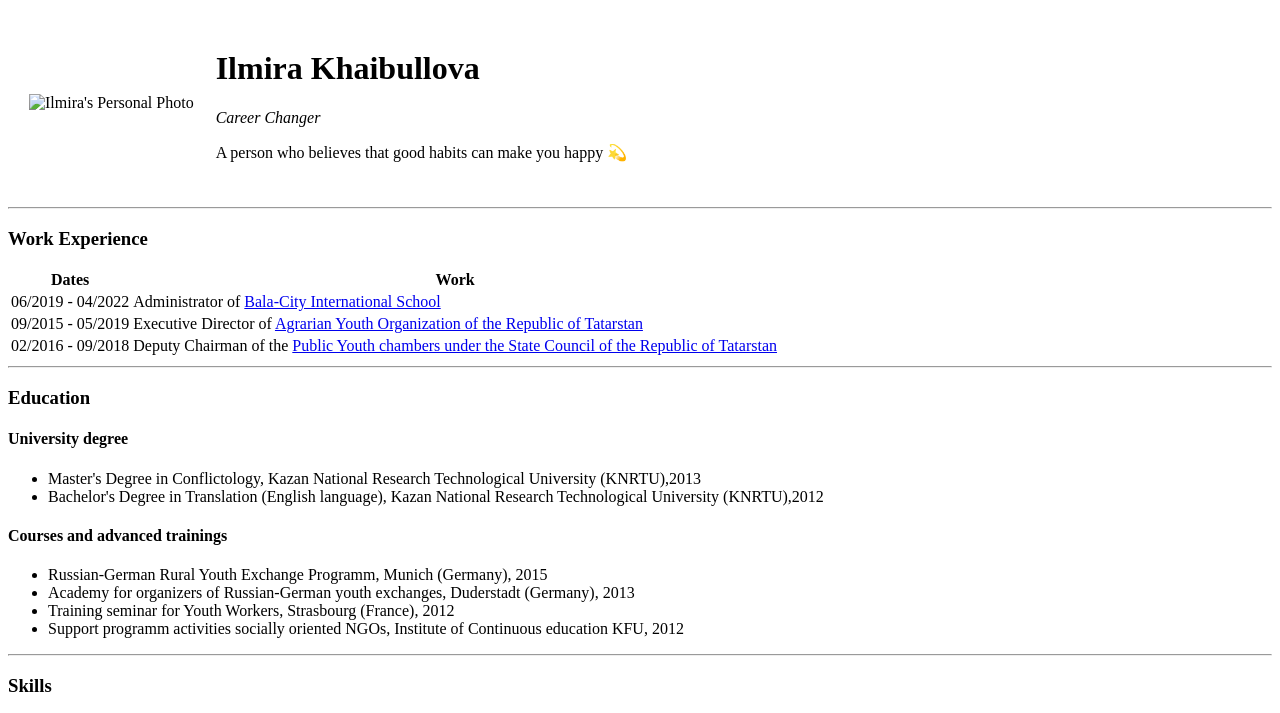
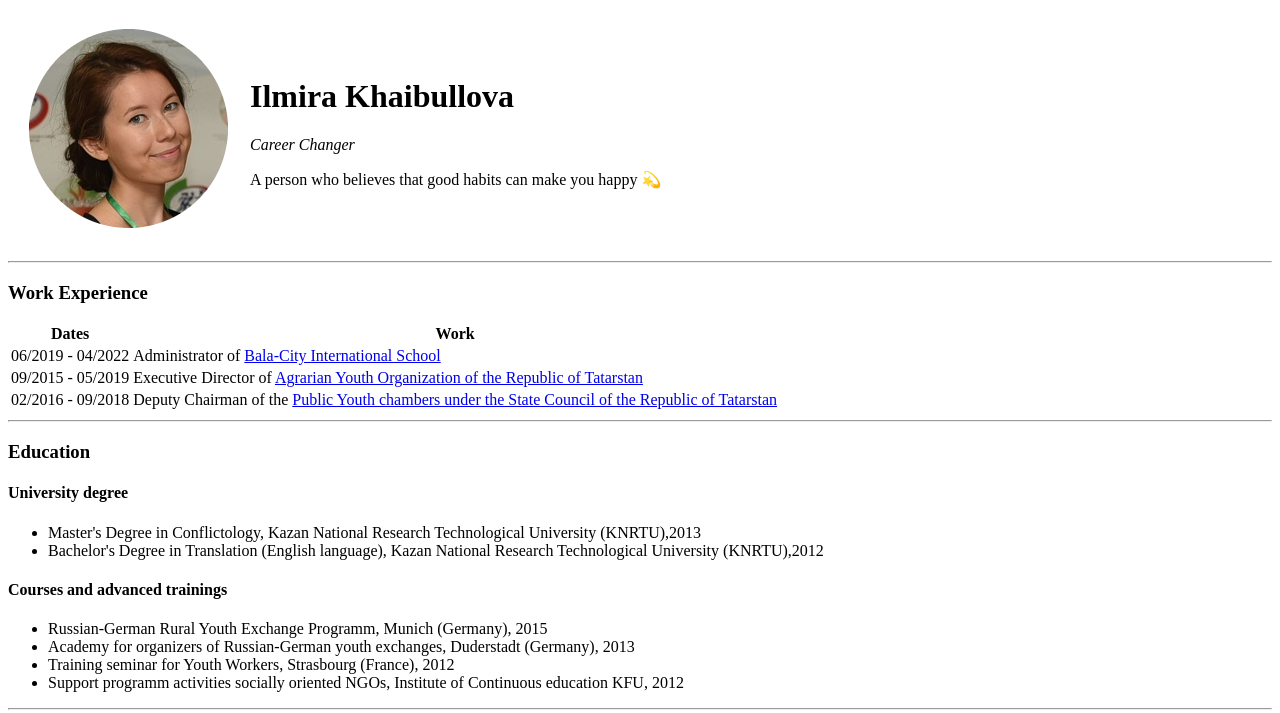
Before and after one commit to IlmiraKhai/cv, a plain HTML site: page index.html in a window 1280 px wide. Shown: the top 713 px of the page. Drawn offline with Linux system fonts and the light colour scheme.

Commit message:
Update index.html

```diff
--- a/index.html
+++ b/index.html
@@ -9,7 +9,7 @@
 <body>
   <table cellspacing="20">
     <tr>
-      <td><img src="Ilmira.png" alt="Ilmira's Personal Photo"></td>
+      <td><img src="images/Ilmira.png" alt="Ilmira's Personal Photo"></td>
       <td>
         <h1>Ilmira Khaibullova</h1>
         <p><em>Career Changer</em></p>
```
